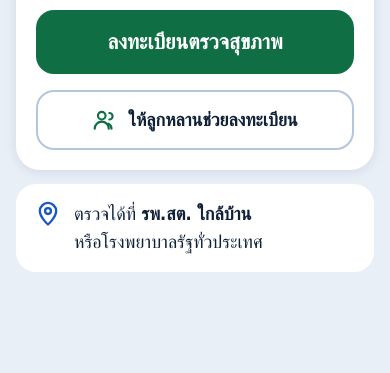
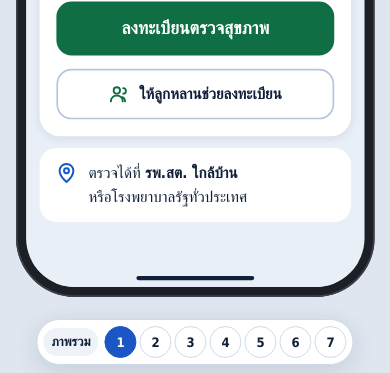
Before and after one commit to skcyber01-box/checkup, a plain HTML site: page screens/Main.html in a window 390 px wide. Shown: the part 471-844 px from the top of the page. Drawn offline with Linux system fonts and the light colour scheme; a web font is replaced by a local one.

Commit message:
Add files via upload

```diff
--- a/assets/dc-lite.js
+++ b/assets/dc-lite.js
@@ -90,15 +90,22 @@
 
   function layout() {
     var b = document.body;
-    var bare = !thumb && (bareQ === 'app' || (bareQ !== 'frame' && window.innerWidth < 560));
+    // ค่าเริ่มต้น: แสดงในกรอบ iPhone ทุกอุปกรณ์ (?view=app = เต็มจอแบบแอป)
+    var bare = !thumb && bareQ === 'app';
     b.classList.toggle('bare', bare);
     b.classList.toggle('thumb', thumb);
     var stage = document.querySelector('.stage');
     if (!stage) return;
     if (bare) { stage.style.transform = ''; stage.style.height = ''; return; }
-    var navH = thumb ? 0 : 76;
-    var s = Math.min(1, (window.innerWidth - 24) / 426, (window.innerHeight - navH - 24) / 898);
-    if (thumb) s = window.innerWidth / 426;
+    var vw = window.innerWidth, vh = window.innerHeight;
+    var navH = thumb ? 0 : (vw < 480 ? 64 : 76);
+    var fitW = (vw - (vw < 480 ? 16 : 32)) / 426;
+    var fitH = (vh - navH - 24) / 898;
+    // พอดีความกว้างเสมอ และพอดีความสูงเมื่อจอสูงพอ
+    // จอเตี้ย (เช่น มือถือแนวนอน) จะไม่ย่อจนอ่านไม่ออก แต่ให้เลื่อนหน้าลงแทน
+    var s = Math.min(1, fitW);
+    if (fitH >= 0.6) s = Math.min(s, fitH);
+    if (thumb) s = vw / 426;
     stage.style.transform = 'scale(' + s + ')';
     stage.style.width = '426px';
     stage.parentElement.style.height = (898 * s) + 'px';
--- a/assets/screen.css
+++ b/assets/screen.css
@@ -13,6 +13,21 @@ body { display: flex; flex-direction: column; align-items: center; justify-conte
 .stepnav .dots a:focus-visible, .stepnav .home:focus-visible { outline: 3px solid #1a56c4; outline-offset: 2px; }
 .stepnav .lbl { font-size: 15px; font-weight: 600; color: #3a4b62; white-space: nowrap; padding-right: 6px; }
 @media (max-width: 720px) { .stepnav .lbl { display: none; } }
+@media (max-width: 480px) {
+  body { padding: 8px 0 72px; }
+  .stepnav { gap: 8px; bottom: max(8px, env(safe-area-inset-bottom, 0px)); padding: 6px; }
+  .stepnav .home { font-size: 14px; padding: 7px 10px; }
+  .stepnav .dots { gap: 4px; }
+  .stepnav .dots a { width: 32px; height: 32px; font-size: 14px; }
+}
+@media (max-width: 400px) {
+  .stepnav { gap: 6px; }
+  .stepnav .home { font-size: 13px; padding: 6px 8px; }
+  .stepnav .dots { gap: 3px; }
+  .stepnav .dots a { width: 30px; height: 30px; font-size: 13px; border-width: 1.5px; }
+}
+@media (max-width: 340px) { .stepnav .home { display: none; } }
+@media (max-height: 520px) { body { justify-content: flex-start; } }
 
 /* ภาพย่อในหน้าภาพรวม */
 body.thumb { padding: 0; display: block; background: transparent; min-height: 0; overflow: hidden; }
```
Also changed, not shown: index.html (+2 -2 lines), 1 other file.
